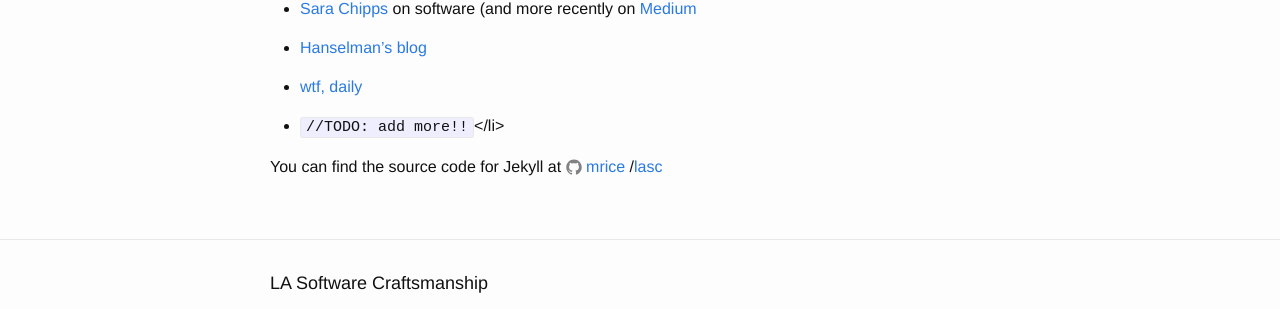
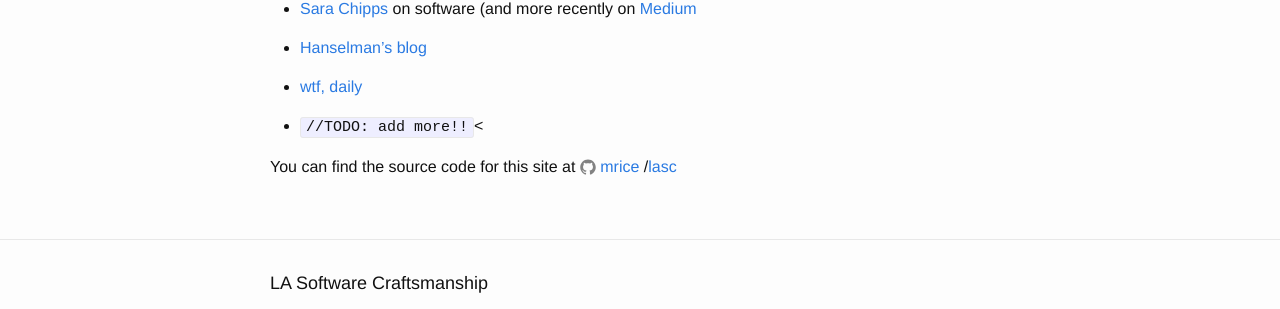
Before and after one commit to lasoftwarecraftsmanship/lasoftwarecraftsmanship.github.io, a Jekyll site: the page built from reading-list.md, in a window 1280 px wide. Shown: the part 557-866 px from the top of the page. Built offline with Jekyll 4.4.1, drawn with Linux system fonts in a browser that asks for light colours; nearby versions of some CDN libraries.

Commit message:
corrects typos on index and reading-list

```diff
--- a/index.html
+++ b/index.html
@@ -12,7 +12,7 @@
 
   <h1 class="page-heading">Community notes</h1>
   <p>
-    <strong>Community Code Review</strong> - the super tiny compiler (js), Tuesday, April 19 &amp; 7:00 p.m. Los Angeles time. Let's get together virtually and do another COMMUNITY CODE REVIEW. It's turns out that compilers don't need to be scary. Let's hangout and talk about the code, craftsmanship, and what's going on. <a href="http://www.meetup.com/LA-Software-Craftsmanship/events/230050924/"">RSVP on Meetup</a>
+    <strong>Community Code Review</strong> - the super tiny compiler (js), Tuesday, April 19 at 7:00 p.m. Los Angeles time. Let's get together virtually and do another COMMUNITY CODE REVIEW. Turns out that compilers don't need to be scary. Let's hangout and talk about the code, the craftsmanship, and what else is going on with you all. <a href="http://www.meetup.com/LA-Software-Craftsmanship/events/230050924/">RSVP on Meetup</a>
   </p>
   <p>
     We use <a href="http://softwarecraftsmanship.slack.com">Slack</a>, <a href="https://trello.com/b/RbCZ6Ogd/community-board-la-software-craftsmanship">Trello</a>, <a href="https://github.com/lasoftwarecraftsmanship">Github</a>, and more to communicate during our sessions and community code reviews. To get access to all these services, fill out this form: <a href="http://1drv.ms/1PjFbKN">http://1drv.ms/1PjFbKN</a>. If you just want access to slack (we're #los-angeles), get an invite <a href='http://slack.softwarecraftsmanship.org'>here</a>.
--- a/reading-list.md
+++ b/reading-list.md
@@ -30,7 +30,7 @@
 
 * [wtf, daily](http://thedailywtf.com)
 
-* <code>//TODO: add more!!</code></li>
+* <code>//TODO: add more!!</code><
 
-You can find the source code for Jekyll at
+You can find the source code for this site at
 {% include icon-github.html username="mrice" %}/[lasc](https://github.com/mrice/lasc)
```
